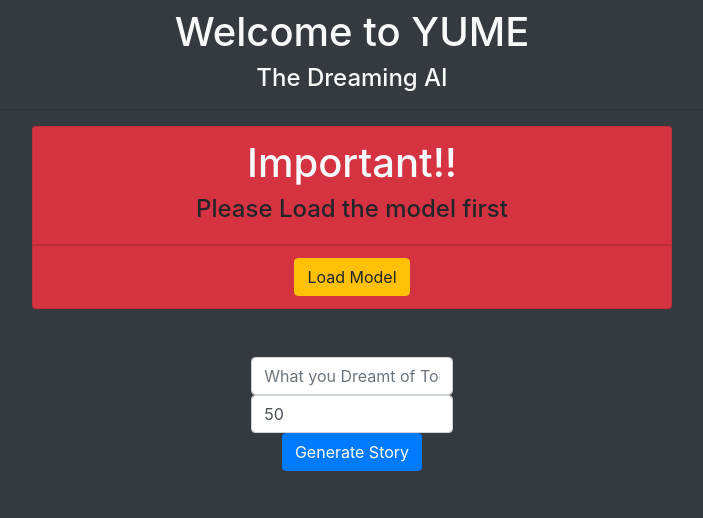
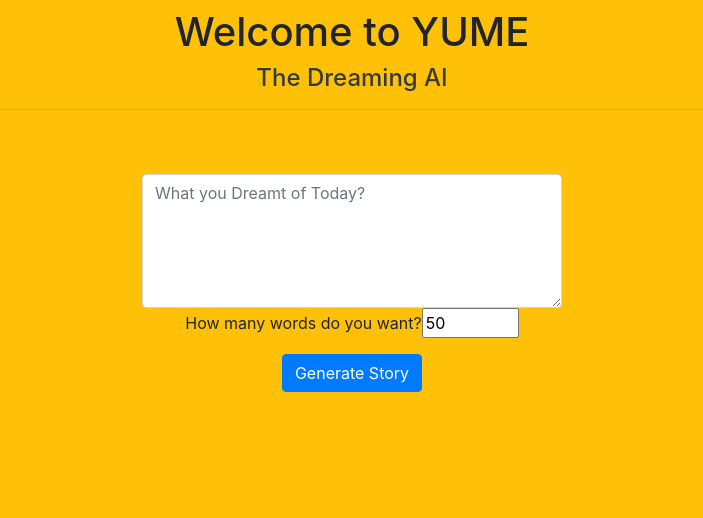
Before and after one commit to Phi-Coder/Yume_KuHack_Qt.py, a Flask app: page / in a window 1280 px wide. Shown: the top 518 px of the page, without its empty margins (288-991 px from the left). Run offline with Flask 2, Linux system fonts and the light colour scheme; some libraries are stand-ins or nearby versions.

Commit message:
UI Improvements

```diff
--- a/templates/index.html
+++ b/templates/index.html
@@ -21,31 +21,17 @@
     <title>YUME | AI Dreaming</title>
 </head>
 
-<body class="bg-dark">
-    <h1 class="text-center mt-2 text-light"> Welcome to YUME</h1>
-    <h4 class="text-center mt-2 text-light">The Dreaming AI</h4>
-    <hr> {% if model_loaded != True %}
-    <div class="card bg-danger w-50 m-auto">
-        <div class="card-header">
-            <h1 class="text-center text-light">
-                Important!!
-            </h1>
-            <h4 class="text-center">
-                Please Load the model first
-            </h4>
-        </div>
-        <div class="card-footer text-center">
-            <a href="/load-model" class="btn btn-warning">Load Model</a>
-        </div>
-    </div>
-    {% endif %}
+<body class="bg-warning">
+    <h1 class="text-center mt-2"> Welcome to YUME</h1>
+    <h4 class="text-center mt-2 text-dark">The Dreaming AI</h4>
+    <hr>
 
     <div class="row">
-        <div class="col-lg-3 col-sm-12 m-auto">
+        <div class="col-lg-5 col-sm-12 m-auto">
             <form action="generate" method="POST" class="m-5 text-center">
-                <input type="text" class="form-control" name="dream" placeholder="What you Dreamt of Today?">
-                <input type="number" class="form-control" name="length" value=50 min="10" max="500">
-                <input type="submit" value="Generate Story" class="btn btn-primary">
+                <textarea class="form-control" name="dream" placeholder="What you Dreamt of Today?" cols="50" rows="5"></textarea>
+                How many words do you want?<input type="number" class="" name="length" value=50 min="10" max="500">
+                <br><input type="submit" value="Generate Story" class="btn btn-primary mt-3">
             </form>
         </div>
     </div>
```
Also changed, not shown: templates/generate.html (+16 -2 lines).
